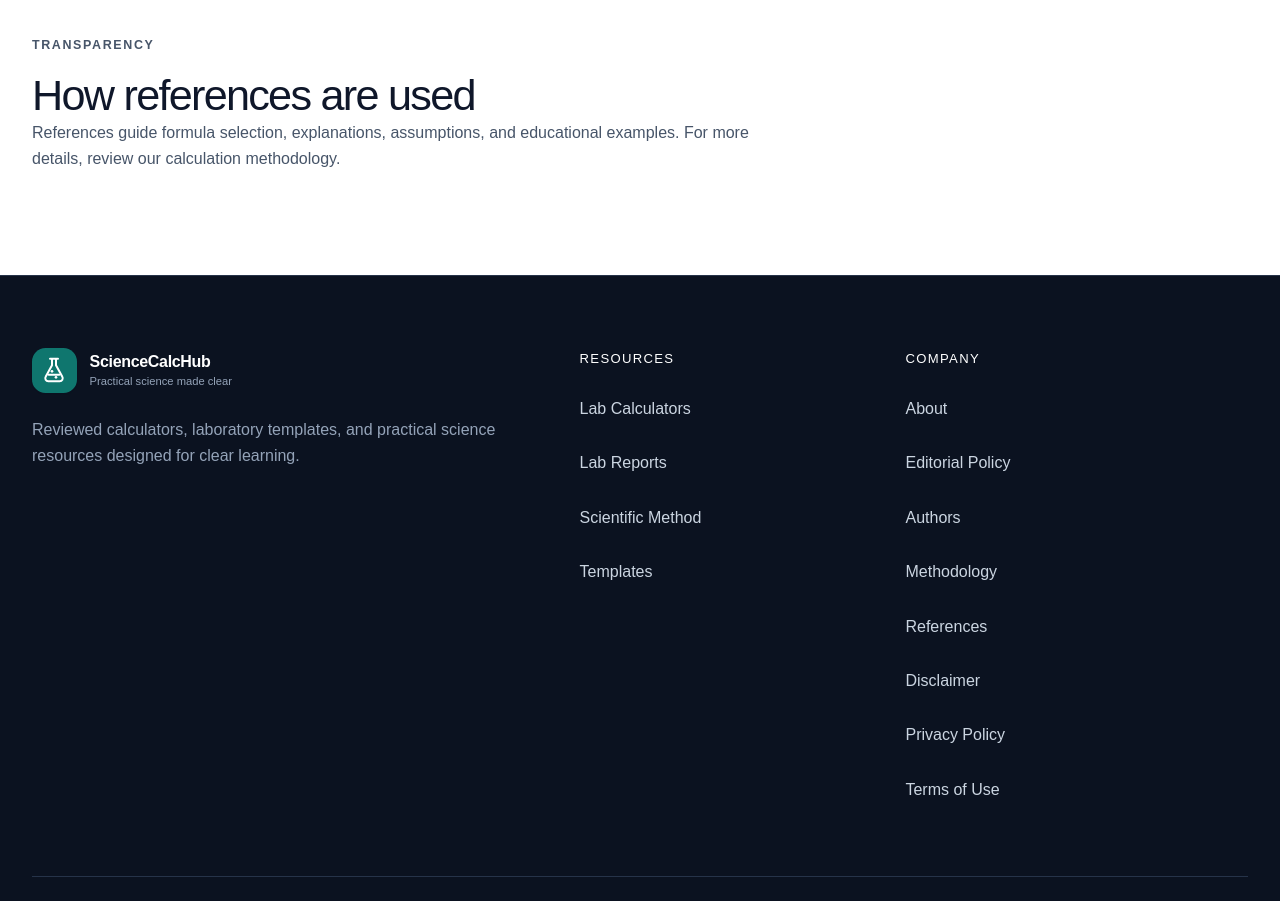
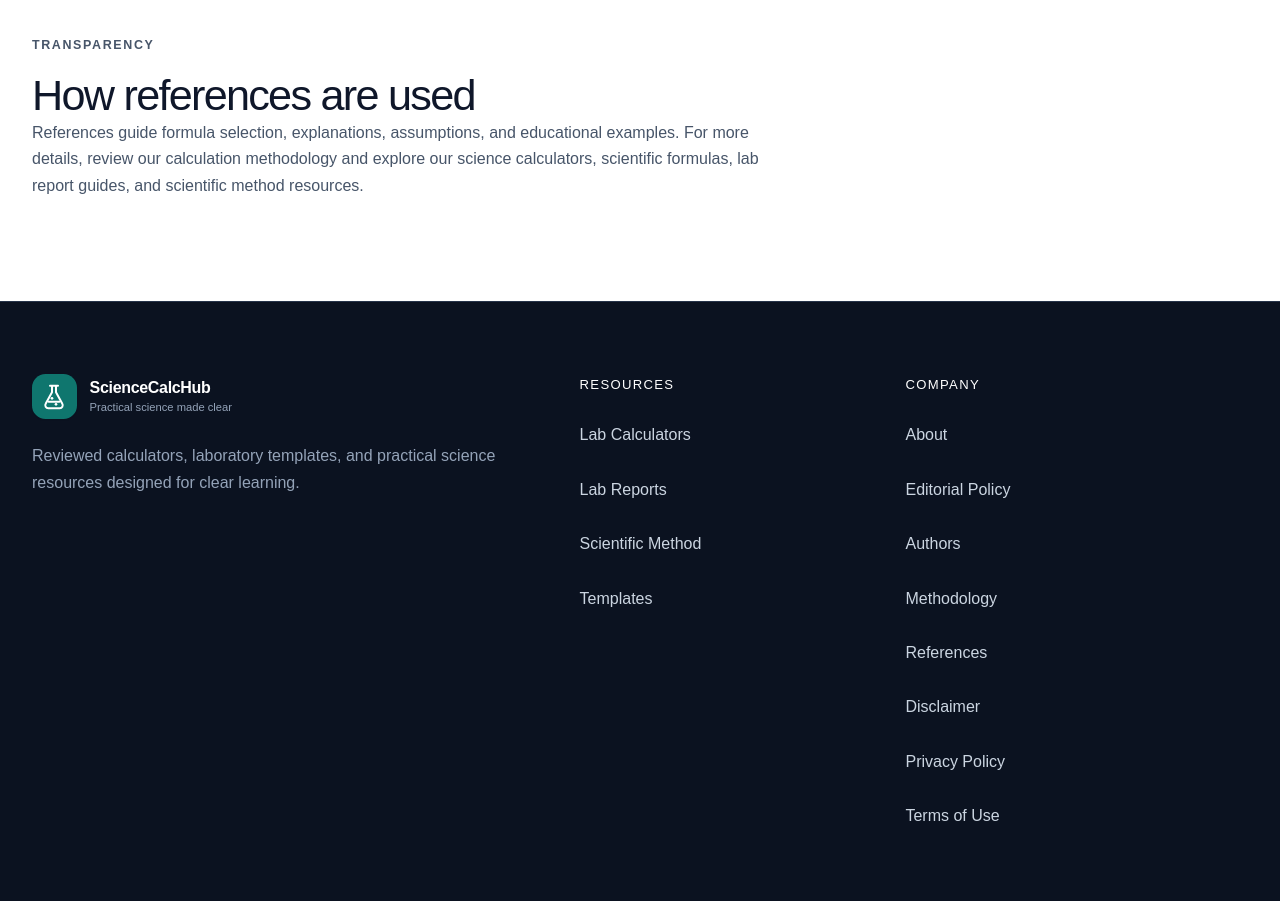
Before and after one commit to deeplevelpro-cpu/tools-for-science-lab, a Next.js app: page /references in a window 1280 px wide. Shown: the part 1020-1921 px from the top of the page. Built offline with nearby package versions, Linux system fonts and the light colour scheme; no server answers.

Commit message:
SEO: optimize calculator category CTR metadata and fix audit validation

```diff
--- a/scripts/seo/audit-pages.mjs
+++ b/scripts/seo/audit-pages.mjs
@@ -412,13 +412,21 @@ const pages = walk(appDirectory)
       (isHomepage &&
         inherited.hasJsonLd);
 
-    const h1Count = countMatches(
+    const linkedSourceText =
+      collectLocalSource(filePath);
+
+    const ownH1Count = countMatches(
       text,
       /<h1(?:\s[^>]*)?>/g,
     );
 
-    const linkedSourceText =
-      collectLocalSource(filePath);
+    const h1Count =
+      ownH1Count > 0
+        ? ownH1Count
+        : countMatches(
+            linkedSourceText,
+            /<h1(?:\s[^>]*)?>/g,
+          );
 
     const resolvedPageHasJsonLd =
       hasJsonLd(linkedSourceText) ||
--- a/src/app/calculators/chemistry/page.tsx
+++ b/src/app/calculators/chemistry/page.tsx
@@ -16,14 +16,14 @@ const category = calculatorCategories.find(
 const pagePath = "/calculators/chemistry";
 
 export const metadata: Metadata = {
-  title: `${category.name} | ScienceCalcHub`,
-  description: category.description,
+  title: "Chemistry Calculators | Molarity, Stoichiometry & Formula Tools",
+  description: "Chemistry calculators for molarity, solutions, reactions, stoichiometry, and chemical formulas with examples, units, and step-by-step explanations.",
   alternates: {
     canonical: pagePath,
   },
   openGraph: {
     title: category.name,
-    description: category.description,
+    description: "Chemistry calculators for molarity, solutions, reactions, stoichiometry, and chemical formulas with examples, units, and step-by-step explanations.",
     type: "website",
     url: absoluteUrl(pagePath),
   },
@@ -36,7 +36,7 @@ export const metadata: Metadata = {
     card: "summary_large_image",
     title: "ScienceCalcHub",
     description:
-      "Science calculators and educational tools for students, teachers, and researchers.",
+      "Chemistry calculators for chemical equations, solutions, reactions, molarity, and formulas with educational explanations and examples.",
   },
 };
 
--- a/src/app/calculators/force-calculator/page.tsx
+++ b/src/app/calculators/force-calculator/page.tsx
@@ -4,13 +4,10 @@ import type { Metadata } from "next";
 import Link from "next/link";
 
 import { ForceCalculator } from "@/components/calculators/force-calculator";
-<<<<<<< HEAD
 import { CalculatorPageShell } from "@/components/calculators/calculator-page-shell";
-=======
 import { CalculatorVisual } from "@/components/calculator-visuals/calculator-visual";
 import { ForceVisual } from "@/components/calculator-visuals/force-visual";
 import { CalculatorTrustPanel } from "@/components/calculator-trust";
->>>>>>> aab2dc8 (SEO: add calculator visual learning system and trust improvements)
 import { Container } from "@/components/ui/container";
 import { siteConfig } from "@/config/site";
 import { absoluteUrl } from "@/lib/seo/url";
--- a/src/app/calculators/laboratory/page.tsx
+++ b/src/app/calculators/laboratory/page.tsx
@@ -16,14 +16,14 @@ const category = calculatorCategories.find(
 const pagePath = "/calculators/laboratory";
 
 export const metadata: Metadata = {
-  title: `${category.name} | ScienceCalcHub`,
-  description: category.description,
+  title: "Laboratory Calculators | Measurement, Error & Statistics Tools",
+  description: "Laboratory calculators for measurements, uncertainty, statistics, and error analysis with formulas, examples, and scientific data tools for students and researchers.",
   alternates: {
     canonical: pagePath,
   },
   openGraph: {
     title: category.name,
-    description: category.description,
+    description: "Laboratory calculators for measurements, uncertainty, statistics, and error analysis with formulas, examples, and scientific data tools for students and researchers.",
     type: "website",
     url: absoluteUrl(pagePath),
   },
@@ -36,7 +36,7 @@ export const metadata: Metadata = {
     card: "summary_large_image",
     title: "ScienceCalcHub",
     description:
-      "Science calculators and educational tools for students, teachers, and researchers.",
+      "Laboratory calculators for measurements, uncertainty, statistics, error analysis, and scientific data processing for students, researchers, and science professionals.",
   },
 };
 
--- a/src/app/calculators/page.tsx
+++ b/src/app/calculators/page.tsx
@@ -12,10 +12,10 @@ import { createCollectionSchema } from "@/lib/seo/collection-schema";
 import { createCalculatorHubFAQSchema } from "@/lib/seo/calculator-hub-faq-schema";
 
 const pageTitle =
-  "Free Science Calculators";
+  "Free Science Calculators | Physics, Chemistry & Lab Tools";
 
 const pageDescription =
-  "Use free physics, chemistry, statistics, and laboratory calculators with tested formulas, unit guidance, worked examples, and step-by-step solutions.";
+  "Free science calculators for physics, chemistry, and laboratory work. Solve equations with formulas, examples, units, and step-by-step explanations.";
 
 const pagePath = "/calculators";
 
--- a/src/app/calculators/physics/page.tsx
+++ b/src/app/calculators/physics/page.tsx
@@ -16,14 +16,14 @@ const category = calculatorCategories.find(
 const pagePath = "/calculators/physics";
 
 export const metadata: Metadata = {
-  title: `${category.name} | ScienceCalcHub`,
-  description: category.description,
+  title: "Physics Calculators | Motion, Force, Energy & Formula Tools",
+  description: "Physics calculators for motion, force, energy, and mechanics with formulas, equations, examples, units, and step-by-step solutions for students and teachers.",
   alternates: {
     canonical: pagePath,
   },
   openGraph: {
     title: category.name,
-    description: category.description,
+    description: "Physics calculators for motion, force, energy, and mechanics with formulas, equations, examples, units, and step-by-step solutions for students and teachers.",
     type: "website",
     url: absoluteUrl(pagePath),
   },
@@ -36,7 +36,7 @@ export const metadata: Metadata = {
     card: "summary_large_image",
     title: "ScienceCalcHub",
     description:
-      "Science calculators and educational tools for students, teachers, and researchers.",
+      "Physics calculators for equations, motion, force, energy, mechanics, and scientific problem solving with formulas and explanations.",
   },
 };
 
--- a/src/app/references/page.tsx
+++ b/src/app/references/page.tsx
@@ -116,10 +116,26 @@ export default function ReferencesPage() {
               <h2>How references are used</h2>
               <p>
                 References guide formula selection, explanations,
-                assumptions, and educational examples. For more details,
-                review our{" "}
+                assumptions, and educational examples. For more details, review our{" "}
                 <Link href="/methodology">
                   calculation methodology
+                </Link>
+                {" "}
+                and explore our{" "}
+                <Link href="/calculators">
+                  science calculators
+                </Link>
+                ,{" "}
+                <Link href="/formulas">
+                  scientific formulas
+                </Link>
+                ,{" "}
+                <Link href="/lab-reports">
+                  lab report guides
+                </Link>
+                , and{" "}
+                <Link href="/scientific-method">
+                  scientific method resources
                 </Link>
                 .
               </p>
--- a/src/config/site.ts
+++ b/src/config/site.ts
@@ -8,7 +8,7 @@ export const siteConfig = {
   name: "ScienceCalcHub",
   shortName: "ScienceCalcHub",
   description:
-    "ScienceCalcHub provides accurate physics, chemistry, and laboratory calculators with step-by-step explanations, formulas, examples, worksheets, and educational resources for students and teachers.",
+    "ScienceCalcHub offers physics, chemistry, and laboratory calculators with formulas, examples, step-by-step solutions, and learning resources for students and teachers.",
   url: normalizeUrl(process.env.NEXT_PUBLIC_SITE_URL ?? fallbackUrl),
   locale: "en_US",
   language: "en",
--- a/src/content/calculators/categories.ts
+++ b/src/content/calculators/categories.ts
@@ -61,7 +61,7 @@ export const calculatorCategories: readonly CalculatorCategory[] = [
     name: "Laboratory Calculators",
     category: "Laboratory",
     description:
-      "Use laboratory calculators for measurements, uncertainty, statistics, error analysis, and scientific data processing.",
+      "Use laboratory calculators for measurements, uncertainty, statistics, error analysis, and scientific data processing with formulas and tools for students, researchers, and science professionals.",
     introduction:
       "Laboratory calculators help students, researchers, and scientists analyze experimental measurements, evaluate uncertainty, process scientific data, and improve laboratory reporting workflows. These tools support accurate interpretation of experimental results using established statistical and measurement methods.",
     formulaAreas: [
```
